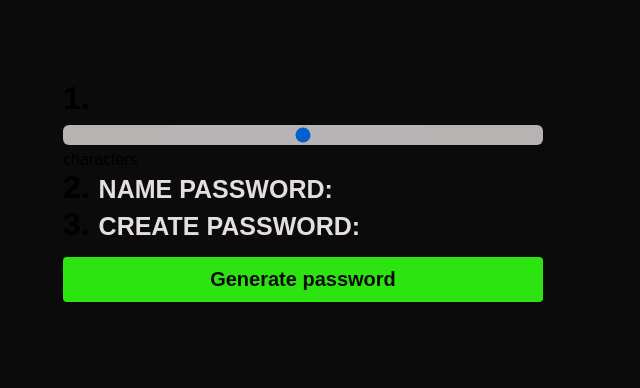
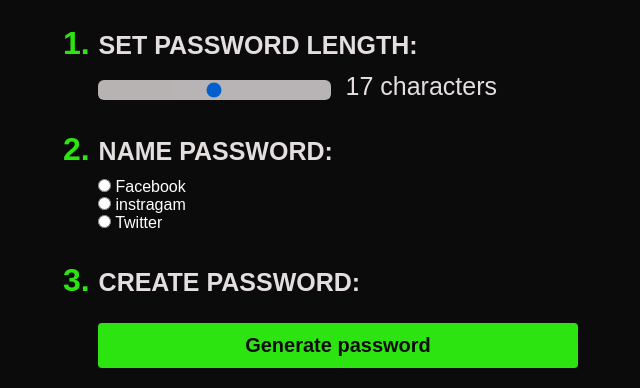
Before and after one commit to ocimar84/java-project, a plain HTML site: page index.html in a window 1280 px wide. Shown: the part 412-800 px from the top of the page, without its empty margins (337-977 px from the left). Drawn offline with Linux system fonts and the light colour scheme.

Commit message:
Add all again problem github

```diff
--- a/assets/css/style.css
+++ b/assets/css/style.css
@@ -190,3 +190,27 @@ textarea {
         width: calc(100% - 28px);
     }
 }
+
+h1 {
+    color: #2CE510;
+    margin: 30px 0 10px;
+}
+
+h1:first-of-type {
+    margin-top: 10px;
+}
+
+h1 span {
+    color: white;
+    font-size: 14px;
+    text-transform: uppercase;
+}
+
+.indent {
+    margin-left: 35px;
+}
+
+.columns {
+    display: flex;
+    column-gap: 15px;
+}
--- a/index.html
+++ b/index.html
@@ -21,19 +21,19 @@
 
     <!-- input -->
     <div class="container-input">
-        <h1>1. <span class="text-white" SET PASSWORD LENGTH:</span></span></h1>
+        <h1>1. <span class="text-white">SET PASSWORD LENGTH:</span></h1>
 
         <!-- Slider -->
         <div class="indent columns">
             <input id="slider" class="slider" type="range" min="7" max="27" value="17">
-            <span></span id="size"></span> characters</span>
+            <span><span id="size"></span> characters</span>
         </div>
 
         <!-- Check box social media -->
         <h1>2. <span class="text-white">NAME PASSWORD:</span></h1>
         <div class="indent">
-            <div id="error" class="error hide">Error: <span id="error-message"></span>c/div>
-                <div id="ckeck-boxes"></div>
+            <div id="error" class="error hide">Error: <span id="error-message"></span></div>
+            <div id="ckeck-boxes">
                 <input name="check" class="check" id="facebook" type="radio">
                 <label for="facebook">Facebook</label><br>
                 <input name="check" class="check" id="instagram" type="radio">
```
